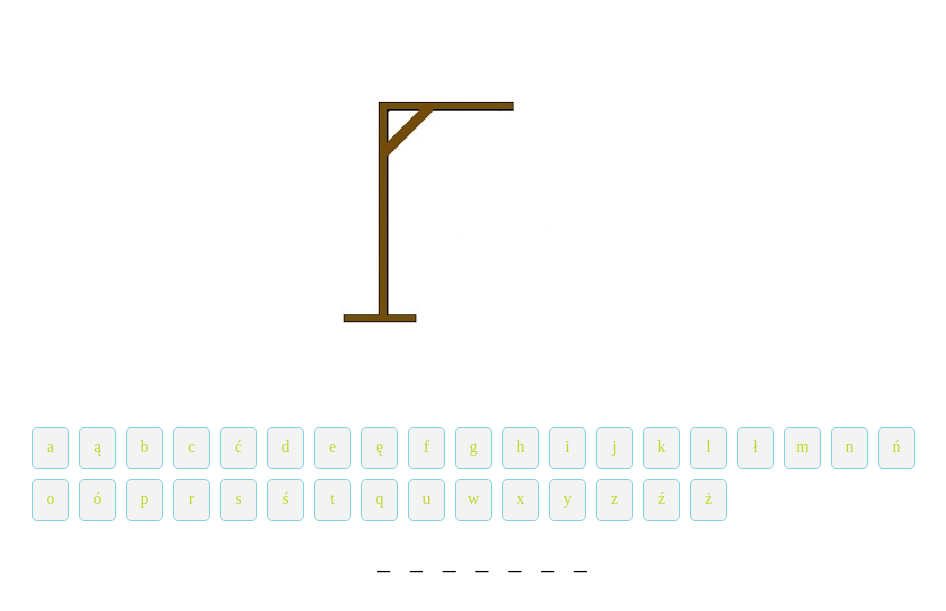
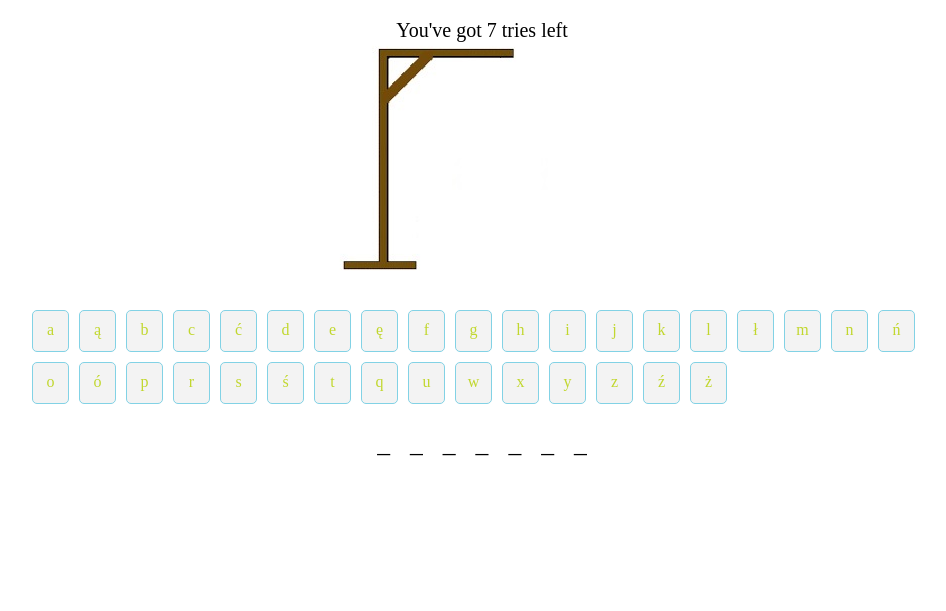
Before and after one commit to dybik08/Hangman, a website: page index.html in a window 1280 px wide. Shown: the part 61-672 px from the top of the page, without its empty margins (158-1104 px from the left). Drawn offline with Linux system fonts and the light colour scheme.

Commit message:
Add lives counter function and update some styles

```diff
--- a/css/style.scss
+++ b/css/style.scss
@@ -36,6 +36,7 @@ $base-color:$green ;
 .container {
     margin: 0 5vw;
     text-align: center;
+    height: 95vh;
 }
 
 body{
@@ -44,6 +45,15 @@ body{
 
 h1{
     text-align: center;
+}
+
+p{
+    font-size: 20px;
+}
+
+#lettersButtonsDiv{
+    position: relative;
+    top: -20vh;
 }
 
 #lettersButtonsUl {
@@ -73,11 +83,16 @@ h1{
         color:$white;
     }
 }
+#selectedWordDisplayerDiv{
+    position: relative;
+    top: -20vh;
+}
 
 #selectedWordDisplayerUl {
     margin: 0;
     display: block;
-    padding: 0;
+    padding-bottom: 20px;
+    padding-left: 0px;
 }
 
 #selectedWordDisplayerUl li {
@@ -98,3 +113,9 @@ h1{
         @include opacity;
     }
 }
+
+#hangmanDrawingArea{
+    position: relative;
+    top: -12vh;
+    z-index: -100;
+}
--- a/index.html
+++ b/index.html
@@ -8,6 +8,7 @@
 <body>
     <div class="container">
         <h1>Hangman</h1>
+        <p id="livesCounter">You've got 7 tries left</p>
         <div id="hangmanDrawingArea">
             <img id="hangmanImage" src="img/basic-view.jpg" alt="Hangman">
         </div>
--- a/js/index.js
+++ b/js/index.js
@@ -21,7 +21,6 @@ window.onload = () => {
 
     let wordSelectedForCurrentGame = selectWordToGuess();
     wordSelectedForCurrentGame = wordSelectedForCurrentGame.replace(/\s/g, "-");
-    console.log(wordSelectedForCurrentGame);
 
     createLettersButtonsList = () => {
         const lettersButtonsDiv = document.getElementById('lettersButtonsDiv');
@@ -42,7 +41,7 @@ window.onload = () => {
     onLetterClick = (letterButtonLi) => {
         letterButtonLi.onclick = () => {
             letterChosenByPlayer = (letterButtonLi.innerHTML);
-            letterButtonLi.setAttribute("class", "active")
+            letterButtonLi.setAttribute("class", "active");
             for (let i = 0; i < wordSelectedForCurrentGame.length; i++) {
                 if (wordSelectedForCurrentGame[i] === letterChosenByPlayer) {
                     guessedLettersArray[i].innerHTML = letterChosenByPlayer;
@@ -65,7 +64,6 @@ window.onload = () => {
             wordToGuessUl.setAttribute('id', 'selectedWordDisplayerUl');
             letterChosenByPlayer = document.createElement('li');
             letterChosenByPlayer.setAttribute('class', 'selectedWordDisplayerLi');
-            console.log(wordSelectedForCurrentGame[i]);
             if (wordSelectedForCurrentGame[i] === "-") {
                 letterChosenByPlayer.innerHTML = "-";
                 space = 1;
@@ -81,13 +79,26 @@ window.onload = () => {
     drawHangman = (lives) => {
       const image = document.getElementById('hangmanImage');
       if(lives < 0 ){
-          console.log(lives);
           image.setAttribute('src', '../img/view0.jpg');
       }else {
           image.setAttribute('src', `../img/view${lives}.jpg`);
       }
+      livesCounter(lives);
+    };
+
+    livesCounter = (lives) => {
+        const livesCounter = document.getElementById('livesCounter');
+        if(lives>1){
+            livesCounter.innerText = `You've got ${lives} tries left`;
+        }else if(lives === 1) {
+            livesCounter.innerText = `You've got last try to cheat death`;
+        }else {
+            livesCounter.innerText = `Bang bang, you're dead!`;
+        }
+
     };
 
     createLettersButtonsList();
     showResultForPlayer();
+
 };
```
Also changed, not shown: css/style.css.
